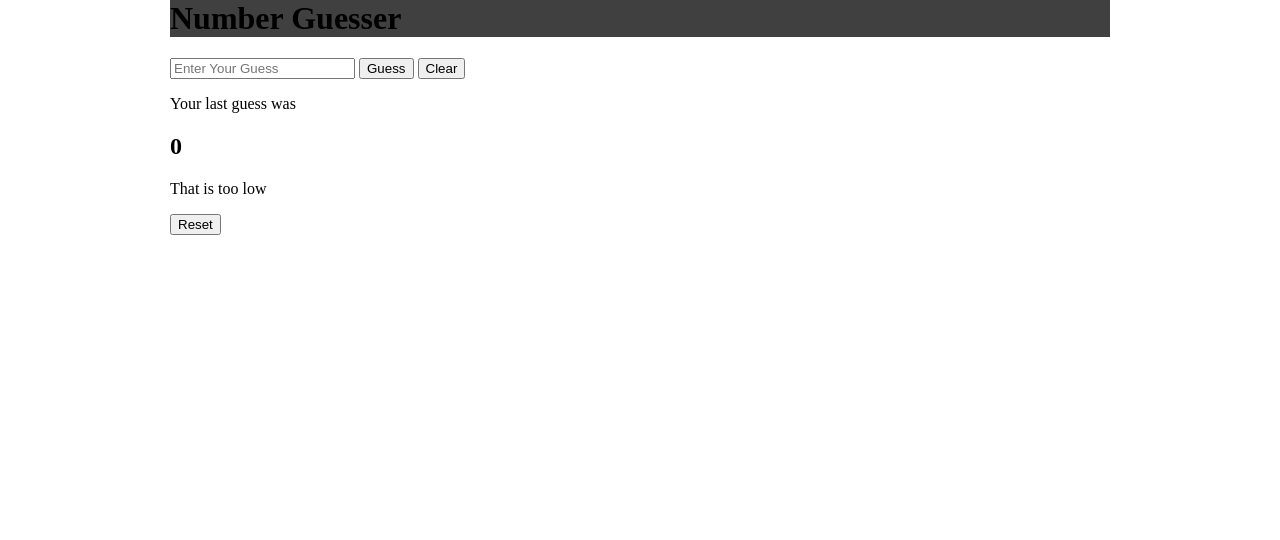
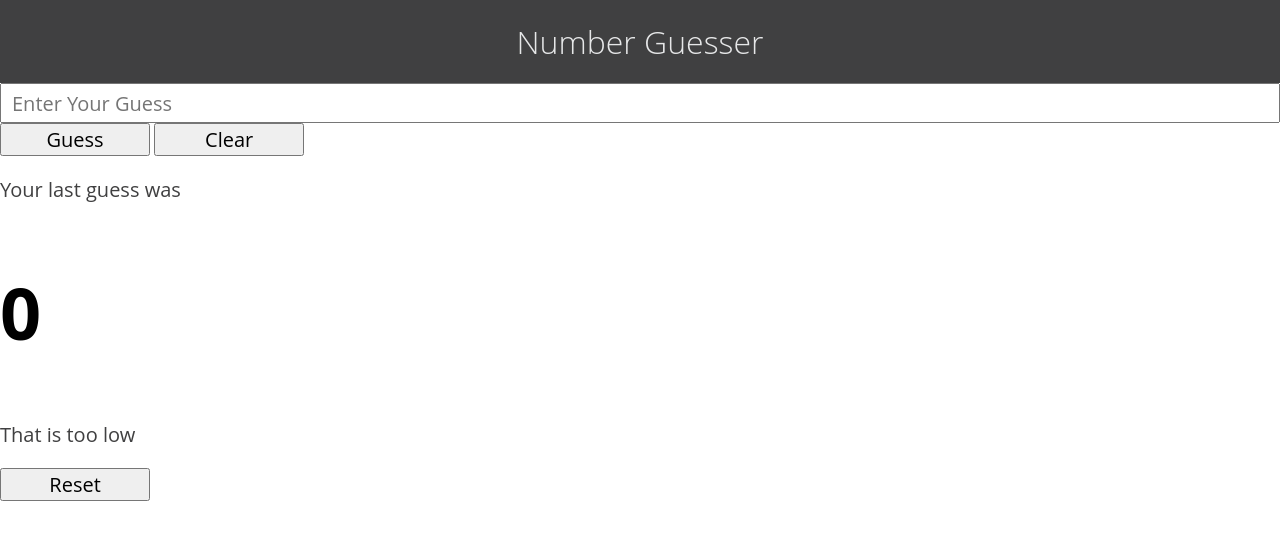
Before and after one commit to lauraturk/number-guesser, a plain HTML site: page index.html in a window 1280 px wide. Drawn offline with Linux system fonts and the light colour scheme.

Commit message:
Add primary CSS

```diff
--- a/style.css
+++ b/style.css
@@ -1,11 +1,65 @@
 body {
 	margin: 0px;
+	font-family: 'Open Sans', sans-serif;
 }
-.page-wrapper {
-	width: 940px;
-	margin: 0px auto;
+
+section {
+	margin: 0 auto;
+	text-align: center;
+	padding: 20px 20px;
 }
+
 header {
 	background-color: #404041;
 	background-size: cover;
+	height: auto;
+	text-align: center
 }
+
+h1 {
+	padding: 20px 20px;
+	margin: 0 auto;
+	color: E6E7E8;
+	font-weight: 300;
+}
+
+.pink-font {
+	color: ED458B;
+	font-weight: 700;
+}
+
+button {
+	font-family: 'Open Sans', sans-serif;
+	font-size: 20px;
+	display: inline-block;
+	width: 150px;
+
+
+}
+
+:placeholder-shown {
+	font-family: 'Open Sans', sans-serif;
+	font-size: 20px;
+	padding: 10px;
+}
+
+input {
+	display: block;
+	width: 100%;
+	height: 40px;
+}
+
+p {
+	color: #404041;
+	font-size: 20px;
+}
+
+.input {
+	width: 320px;
+	margin: 0 auto;
+}
+
+h2 {
+	font-weight: 700;
+	font-size: 72;
+}
```
